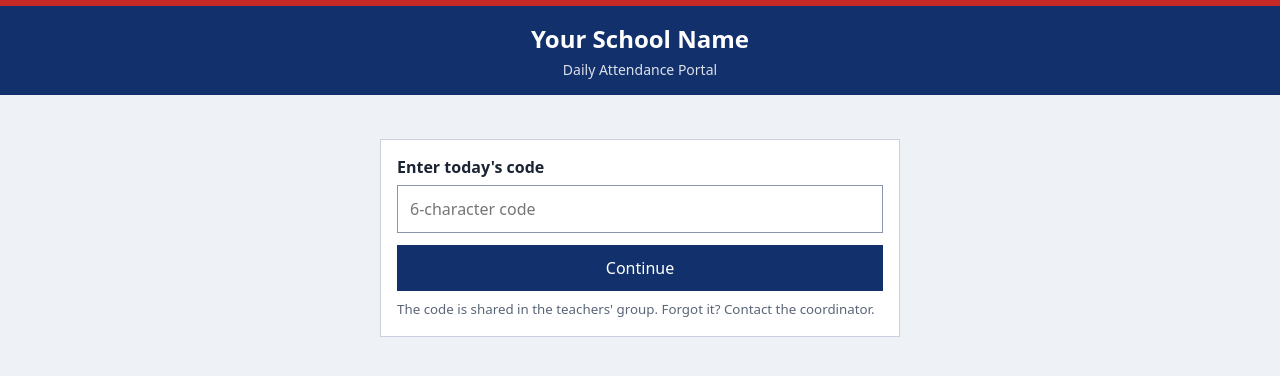
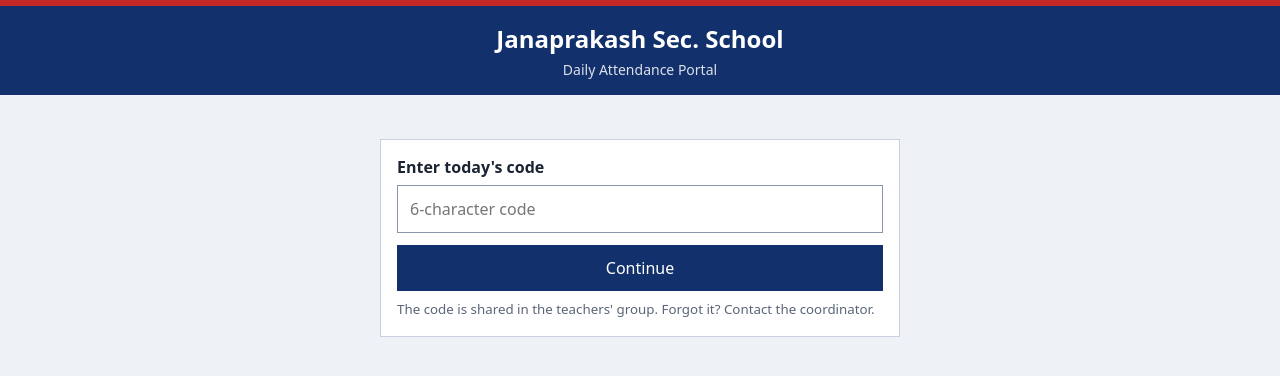
Before and after one commit to bishalhosts/teacher-portal, a plain HTML site: page index.html in a window 1280 px wide. Drawn offline with Linux system fonts and the light colour scheme.

Commit message:
Update index.html

```diff
--- a/index.html
+++ b/index.html
@@ -207,8 +207,8 @@
     </div>
 
     <script>
-        const API = 'PASTE_YOUR_WEB_APP_URL_HERE';
-        const SCHOOL = 'Your School Name',
+        const API = 'https://script.google.com/macros/s/AKfycbzjR4l_DgGrG9F0A_3YsN4EF6kaeVHCvoKXgLWG3wHyD0o6yPqTVFPobz6JAyQMAnoC/exec';
+        const SCHOOL = 'Janaprakash Sec. School',
             SUB = 'Daily Attendance Portal';
         const $ = id => document.getElementById(id),
             esc = t => String(t).replace(/[&<>"]/g, c => '&#' + c.charCodeAt(0) + ';');
```
